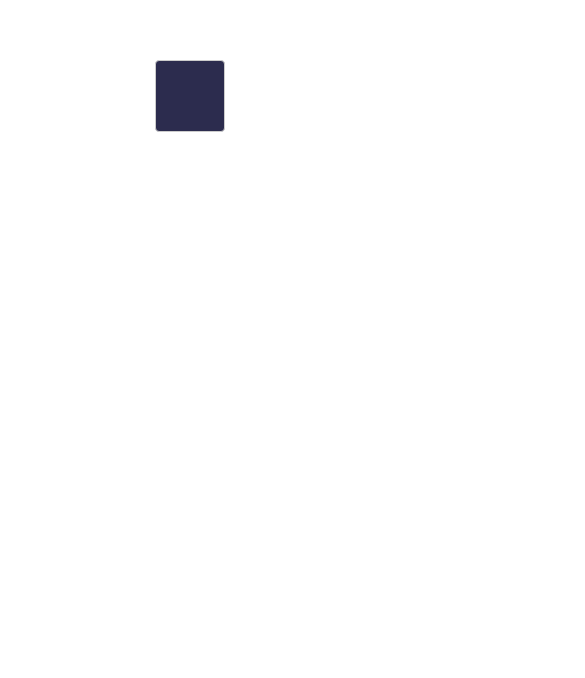
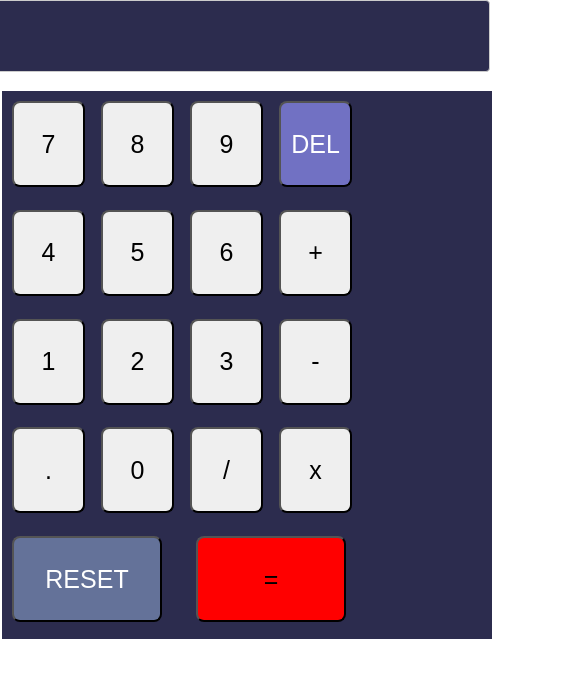
Before and after one commit to marekwino23/Simple_Calculator, a React (Create React App) app: page / in a window 390 px wide. Shown: the top 678 px of the page, 585 px wide, since content can reach past the window. Built offline with nearby package versions, Linux system fonts and the light colour scheme.

Commit message:
fix calculator style and add phone responsive

```diff
--- a/src/App.css
+++ b/src/App.css
@@ -3,51 +3,18 @@
   color: white;
 }
 
-@media (prefers-reduced-motion: no-preference) {
-  .App-logo {
-    animation: App-logo-spin infinite 20s linear;
-  }
+.grid-container {
+  display: grid;
+  background-color: #2c2c4e;
+  grid-row-gap: 16px;
+  grid-column-gap: 42px;
+  padding: 10px;
+  margin-left: 37%;
+  width: 18%;
+  grid-template-columns:10% 10% 10% 10%;
+  min-width: 470px;
 }
-
-.App-header {
-  background-color:#75D7EB;
-  min-height: 100vh;
-  display: flex;
-  flex-direction: column;
-  align-items: center;
-  justify-content: center;
-  font-size: calc(10px + 2vmin);
-  color: white;
-}
-
-ul {
-  list-style-type: none;
-  margin: 0;
-  padding: 0;
-  overflow: hidden;
-  background-color:#41c9e3;
-}
-.grid-container{
-  background-color: rgb(44, 44, 78);
-  width: 24%;
-  margin-left: 655px;
-  display: flex;
-  color:white;
-  justify-content: space-between;
-}
-
-li {
-  float: left;
-}
-
-.equal{
-  color:white;
-}
-
-#wrong{
-  margin-right: 800px
-}
-input[type=text], select {
+ input[type=text] {
   width: 26%;
   padding: 12px 20px;
   font-size: 35px;
@@ -61,72 +28,26 @@ input[type=text], select {
   border-radius: 4px;
   box-sizing: border-box;
 }
-
-.board{
-  color:black;
-  background-color: white;
-  height: 500px;
-}
-button{
+ button {
   height: 86px;
   width: 87px;
   font-size: 25px;
+  border-radius: 8px;
 }
-
-#button{
-  font-size: 20px;
-}
-
-h1{
-  visibility: hidden;
-}
-
-input[type=submit] {
-  width: 100%;
-  background-color: #41c9e3;
-  color: white;
-  padding: 14px 20px;
-  margin: 8px 0;
-  border: none;
-  border-radius: 4px;
-  cursor: pointer;
-}
-
-input[type=submit]:hover {
-  background-color:#56b8d1;
-}
-
-div {
-  border-radius: 5px;
-  padding: 20px;
-}
-
-li a {
-  display: block;
-  color: white;
-  text-align: center;
-  padding: 14px 16px;
-  text-decoration: none;
-}
-
-li a:hover {
-  background-color:#09cff7;
-}
-
-a{
-  color:white;
-  text-decoration: none;
-}
-
-.App-link {
-  color: #61dafb;
-}
-
-@keyframes App-logo-spin {
-  from {
-    transform: rotate(0deg);
+ @media only screen and (max-width: 768px) {
+  .grid-container {
+    background-color: rgb(44, 44, 78);
+    width: 95%;
+    margin-left: 2px;
+    grid-column-gap: 42px;
+    margin-top: 2px;
+    height: 528px;
+    display: grid;
   }
-  to {
-    transform: rotate(360deg);
+  button{
+    width: 73px;
+  }
+  input[type=text]{
+    width: 500px;
   }
 }
--- a/src/components/Calculator.jsx
+++ b/src/components/Calculator.jsx
@@ -48,40 +48,29 @@ const Calculator = () => {
         }
     }
     return(
-        <div>
-            <input type="text" className="sum" onChange={handleSum} placeholder={number1 + char + number2} value={sum}></input>
+        <>
+            <input type="text" className="sum" onChange={handleSum} placeholder={number1 + char + number2} value={sum} />
                 <div className="grid-container">
-            {/* <button value="(" style={{backgroundColor:"grey"}} onClick={handleChar}>(</button>
-            <button value=")" style={{backgroundColor:"grey"}} onClick={handleChar}>)</button>
-            <button value="%" style={{backgroundColor:"grey"}} onClick={handleChar}>%</button> */}
                     <button className="grid-item" value={7} onClick={handleNumber}>7</button>
                     <button className="grid-item" value={8} onClick={handleNumber}>8</button>
                     <button className="grid-item" value={9} onClick={handleNumber}>9</button>
                     <button value="DEL" style={{backgroundColor:"#7171c3", color:"white"}} onClick={handleReset}>DEL</button>
-            </div>
-            <div className="grid-container">
                     <button className="grid-item" value={4} onClick={handleNumber}>4</button>
                     <button className="grid-item" value={5} onClick={handleNumber}>5</button>
                     <button className="grid-item" value={6} onClick={handleNumber}>6</button>
                     <button value="+" onClick={handleChar}>+</button>
-            </div>
-            <div className="grid-container">
                     <button className="grid-item" value={1} onClick={handleNumber}>1</button>
                     <button className="grid-item" value={2} onClick={handleNumber}>2</button>
                     <button className="grid-item" value={3} onClick={handleNumber}>3</button>
                     <button value="-" onClick={handleChar}>-</button>
-            </div>
-            <div className="grid-container">
                     <button value="." onClick={handleChar}>.</button>
                     <button value={0} onClick={handleNumber}>0</button>
-            <button value="/" onClick={handleChar}></button>
+                    <button value="/" onClick={handleChar}>/</button>
                     <button value="*" onClick={handleChar}>x</button>
+                    <button id="reset" value="RESET" style={{backgroundColor:"#647299",color:"white", width:"150px"}} onClick={handleReset}>RESET</button>
+                    <button id="equal" value="=" className="equal" style={{backgroundColor:"red", width:"150px", marginLeft:"202%"}} onClick={handleSum}>=</button>
                 </div>
-            <div className="grid-container">
-            <button id="reset" value="RESET" style={{backgroundColor:"#7171c3",color:"white", width:"200px"}} onClick={handleReset}>RESET</button>
-            <button id="equal" value="=" className="equal" style={{backgroundColor:"red", width:"200px"}} onClick={handleSum}>=</button>
-            </div>
-        </div>
+        </>
     )
 }
 
```
Lines whose indentation alone changed are shown as unchanged.
